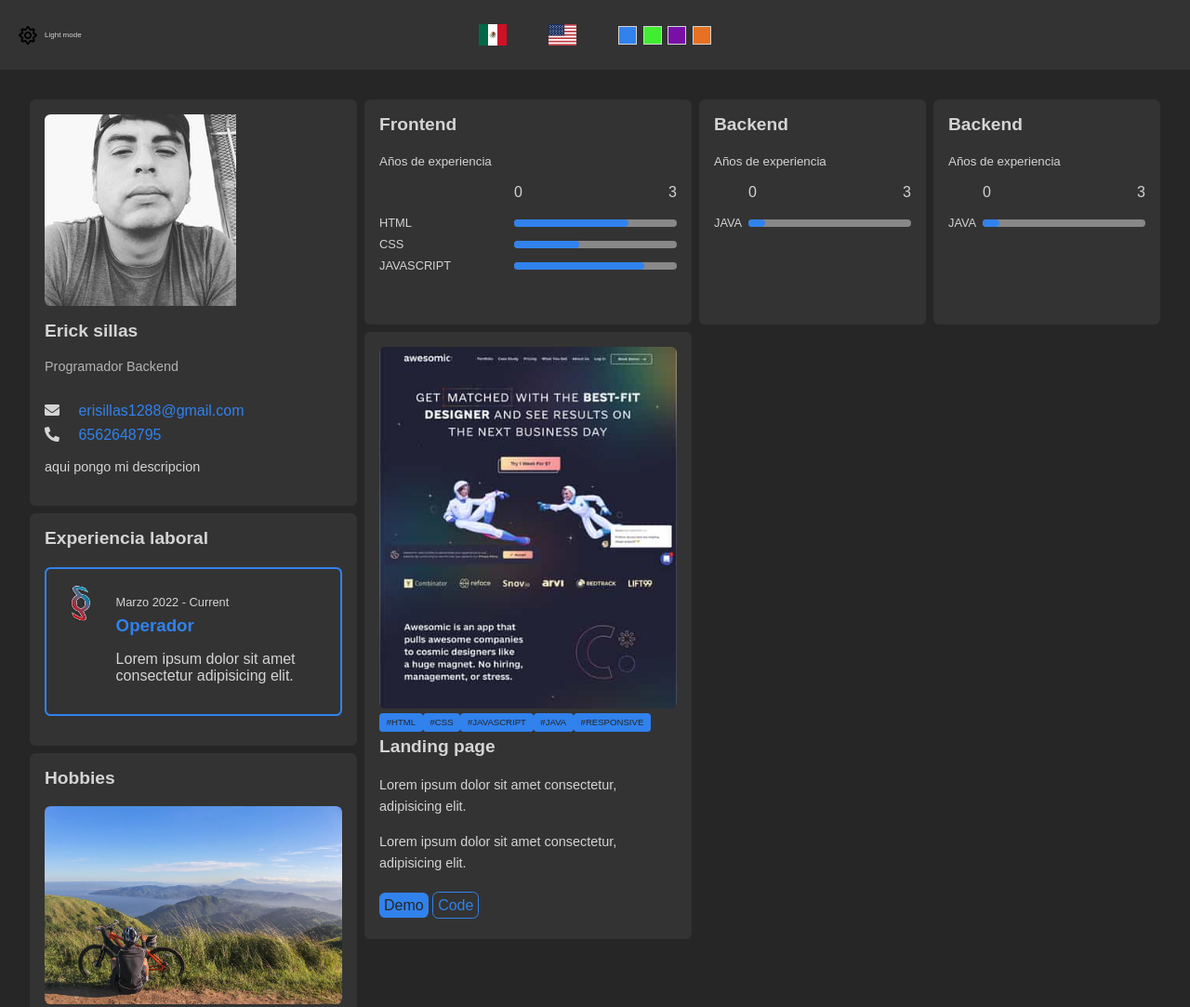
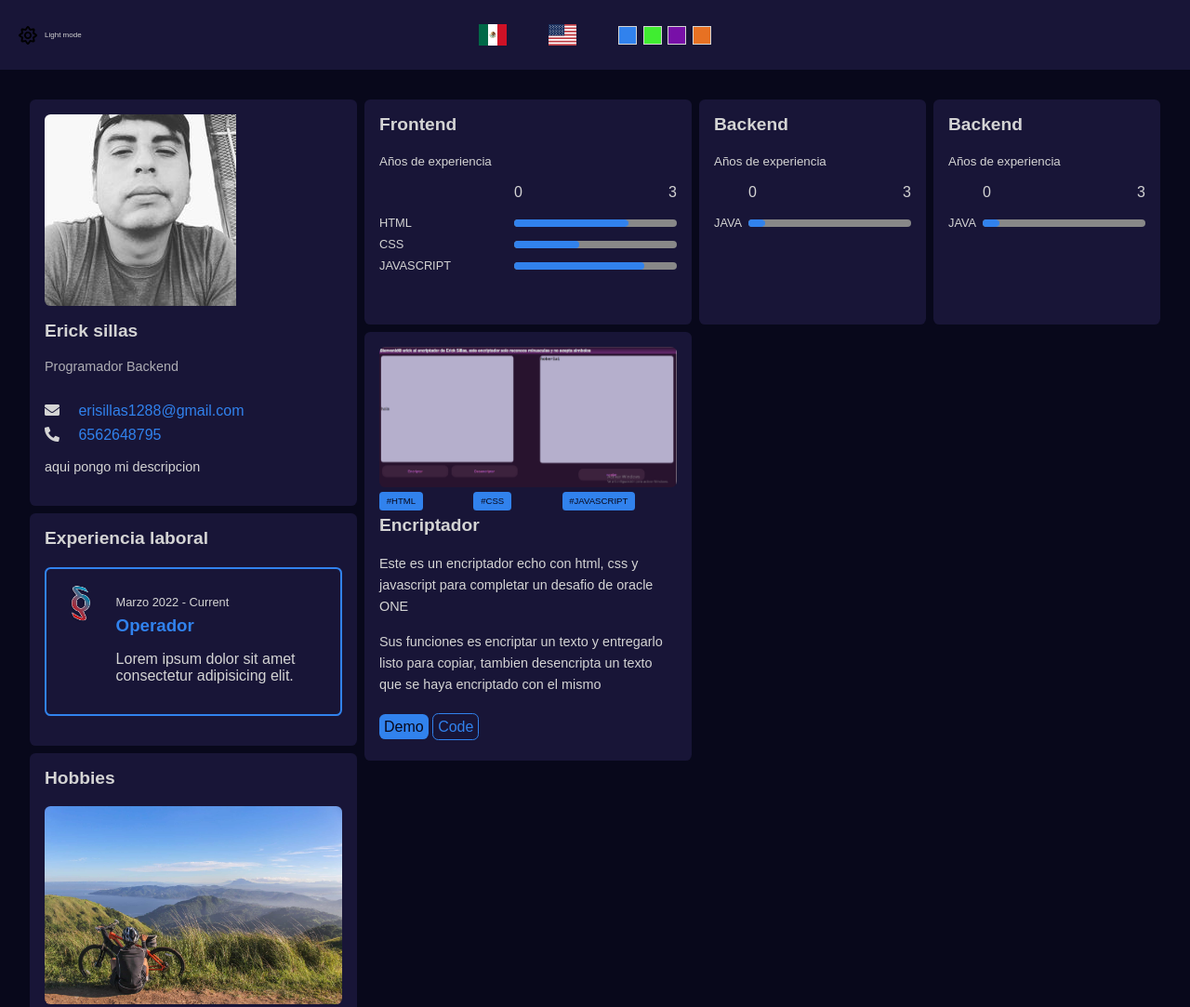
Before and after one commit to erickst1209/Portafolio, a plain HTML site: page index.html in a window 1280 px wide. Shown: the top 1083 px of the page at 93% size. Drawn offline with Linux system fonts and the light colour scheme.

Commit message:
se agrego el encriptador como proyecto

```diff
--- a/css/styles.css
+++ b/css/styles.css
@@ -32,8 +32,8 @@ body{
 
 body.dark{
     --text-color:hsl(0,0%,83%);
-    --bg-color:hsl(0,0%,15%);
-    --bg-card-color:hsl(0,0%,20%);
+    --bg-color:hsl(240, 53%, 7%);
+    --bg-card-color:hsl(245, 44%, 15%);
 }
 
 .header{
--- a/index.html
+++ b/index.html
@@ -9,6 +9,7 @@
     <title>Portafolio</title>
   </head>
   <body class="dark">
+
     <headre class="header">
       <div class="switches">
         <div id="toggle-theme" class="toggle-theme">
@@ -140,23 +141,21 @@
         <!-- tarjetas de proyectos -->
         <article class="card card--project">
           <div class="card__image-container">
-            <img src="./assets/images/project.jpg" alt="landing page" class="card__image">
+            <img src="./assets/images/encriptador.png" alt="landing page" class="card__image">
           </div>
           <div class="proyect">
             <div class="proyect__tags">
               <span class="proyect__tag">#HTML</span>
               <span class="proyect__tag">#CSS</span>
               <span class="proyect__tag">#JAVASCRIPT</span>
-              <span class="proyect__tag">#JAVA</span>
-              <span class="proyect__tag">#RESPONSIVE</span>
             </div>
           </div>
-          <h2 class="card__title">Landing page</h2>
-          <p class="card__text">Lorem ipsum dolor sit amet consectetur, adipisicing elit. </p>
-          <p class="card__text">Lorem ipsum dolor sit amet consectetur, adipisicing elit. </p>
+          <h2 class="card__title">Encriptador</h2>
+          <p class="card__text">Este es un encriptador echo con html, css y javascript para completar un desafio de oracle ONE </p>
+          <p class="card__text">Sus funciones es encriptar un texto y entregarlo listo para copiar, tambien desencripta un texto que se haya encriptado con el mismo  </p>
           <div class="bottons">
-            <a href="#" class="button button--primary">Demo</a>
-            <a href="#" class="button button--ghost">Code</a>
+            <a href="https://erickst1209.github.io/Encriptador/" class="button button--primary">Demo</a>
+            <a href="https://github.com/erickst1209/Encriptador.git" class="button button--ghost">Code</a>
           </div>
         </article>
       </section>
```
Also changed, not shown: assets/images/encriptador.png (added).
